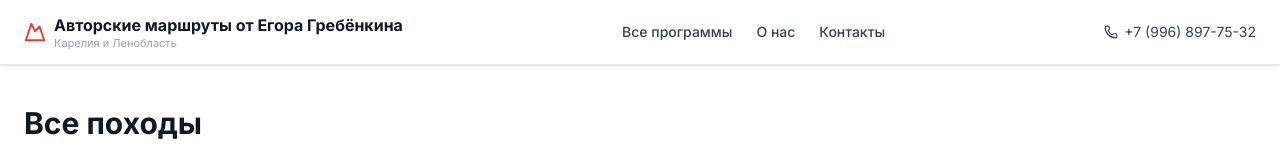
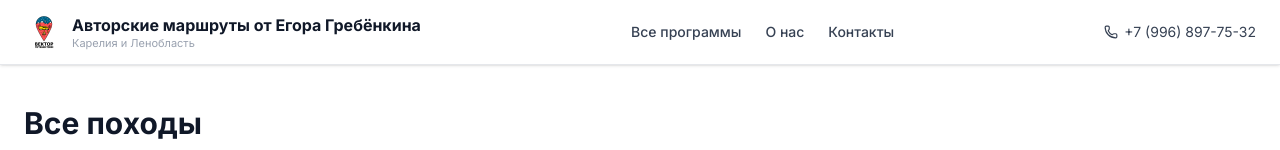
Before and after one commit to Gregor-ru/Tours-Web, a Next.js app: page /tours in a window 1280 px wide. Shown: the top 150 px of the page. Built offline with nearby package versions, Linux system fonts and the light colour scheme.

Commit message:
fix: add new logo

```diff
--- a/src/components/Header.tsx
+++ b/src/components/Header.tsx
@@ -2,7 +2,8 @@
 
 import { useState } from 'react';
 import Link from 'next/link';
-import { Phone, Menu, X, Mountain } from 'lucide-react';
+import Image from 'next/image'; // Импортируем Image
+import { Phone, Menu, X } from 'lucide-react'; // Убрали Mountain
 
 const NAV_LINKS = [
   { href: '/tours', label: 'Все программы' },
@@ -21,12 +22,21 @@ export default function Header() {
           {/* Логотип */}
           <Link
             href="/tours"
-            className="flex items-center gap-2 text-[#E03C31] shrink-0 max-w-[60vw] sm:max-w-none"
+            className="flex items-center gap-2 shrink-0 max-w-[60vw] sm:max-w-none group"
             onClick={() => setMobileOpen(false)}
           >
-            <Mountain size={22} strokeWidth={2} className="flex-shrink-0" />
+            {/* Обертка для логотипа */}
+            <div className="relative w-8 h-8 sm:w-10 sm:h-10 flex-shrink-0">
+              <Image
+                src="/logo.jpg" // Путь к файлу в папке public
+                alt="Логотип"
+                fill
+                priority // Загружаем в первую очередь
+                className="object-contain rounded-sm" // Сохраняем пропорции
+              />
+            </div>
+
             <div className="leading-tight overflow-hidden">
-              {/* На мобилке — короткий вариант, на десктопе — полный */}
               <div className="font-bold text-[13px] sm:text-base text-gray-900 truncate">
                 <span className="sm:hidden">Маршруты Егора Гребёнкина</span>
                 <span className="hidden sm:inline">Авторские маршруты от Егора Гребёнкина</span>
@@ -35,7 +45,7 @@ export default function Header() {
             </div>
           </Link>
 
-          {/* Десктоп-навигация */}
+          {/* ... остальная часть навигации без изменений ... */}
           <nav className="hidden md:flex items-center gap-6 flex-shrink-0">
             {NAV_LINKS.map((link) => (
               <Link
@@ -48,7 +58,6 @@ export default function Header() {
             ))}
           </nav>
 
-          {/* Телефон + иконки */}
           <div className="flex items-center gap-2 flex-shrink-0">
             <a
               href="tel:+79968977532"
@@ -57,7 +66,6 @@ export default function Header() {
               <Phone size={14} />
               +7 (996) 897-75-32
             </a>
-            {/* Мобилка: иконка телефона */}
             <a
               href="tel:+79968977532"
               className="md:hidden p-2 text-gray-600 hover:text-[#E03C31] transition-colors"
@@ -76,7 +84,7 @@ export default function Header() {
         </div>
       </div>
 
-      {/* Мобильное меню */}
+      {/* Мобильное меню (без изменений) */}
       {mobileOpen && (
         <div className="md:hidden bg-white border-t border-gray-100 shadow-lg">
           <nav className="flex flex-col">
@@ -84,7 +92,6 @@ export default function Header() {
               <Link
                 key={link.href}
                 href={link.href}
-                // Минимум 48px высоты для удобного тапа
                 className="px-5 py-4 text-base text-gray-800 font-medium border-b border-gray-50 hover:bg-gray-50 hover:text-[#E03C31] transition-colors active:bg-gray-100"
                 onClick={() => setMobileOpen(false)}
               >
```
Also changed, not shown: public/logo.jpg (added).
